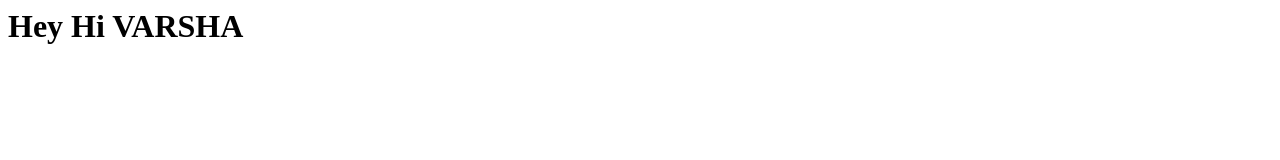
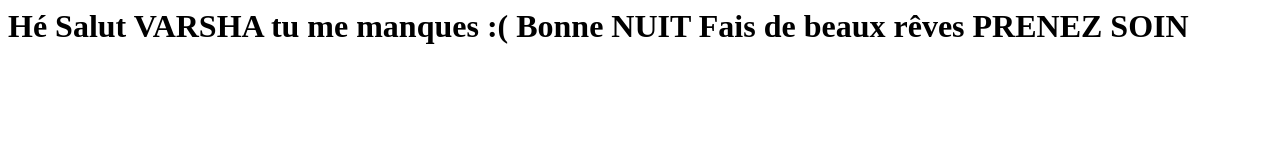
Before and after one commit to soma-bharath/things_in_progress, a plain HTML site: page index.html in a window 1280 px wide. Drawn offline with Linux system fonts and the light colour scheme.

Commit message:
Update index.html

```diff
--- a/index.html
+++ b/index.html
@@ -1 +1,8 @@
-<h1>Hey Hi VARSHA</h1>
+<h1>
+Hé Salut VARSHA
+
+tu me manques :(
+
+Bonne NUIT Fais de beaux rêves PRENEZ SOIN
+
+</h1>
```
